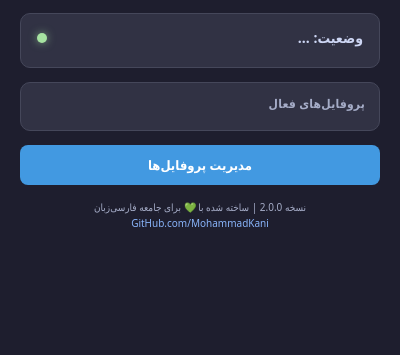
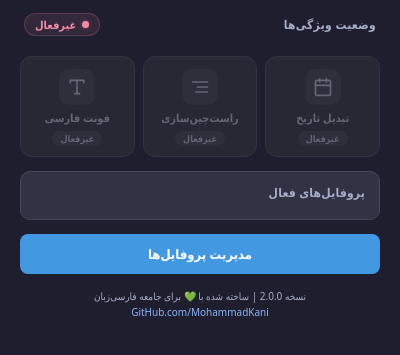
Before and after one commit to MohammadKani/Persianer, a browser extension: page popup.html in a window 400 px wide. Shown: the part 69-424 px from the top of the page. Drawn offline with Linux system fonts and the light colour scheme.

Commit message:
popup header

```diff
--- a/popup.html
+++ b/popup.html
@@ -81,48 +81,194 @@
       margin: 0;
     }
 
-    /* ---- Status card ---- */
-    .status-card {
-      background: var(--bg-card);
-      border: 1px solid var(--border);
-      border-radius: var(--radius);
-      padding: 14px 16px;
+    /* ---- Status section ---- */
+    .status-section {
+      display: flex;
+      flex-direction: column;
+      gap: 10px;
     }
 
-    .status-indicator {
+    .status-header {
       display: flex;
       align-items: center;
       justify-content: space-between;
+      padding: 0 4px;
     }
 
-    .status-text {
-      font-size: 14px;
-      font-weight: 600;
-      color: var(--text);
+    .status-label {
+      font-size: 12px;
+      font-weight: 700;
+      color: var(--text-dim);
+      letter-spacing: 0.3px;
     }
 
-    .status-dot {
-      width: 10px;
-      height: 10px;
-      border-radius: 50%;
-      background-color: var(--success);
-      box-shadow: 0 0 8px rgba(166, 227, 161, 0.6);
+    .status-pill {
+      display: flex;
+      align-items: center;
+      gap: 6px;
+      padding: 3px 10px;
+      border-radius: 20px;
+      font-size: 11px;
+      font-weight: 700;
+      transition: all 0.3s ease;
     }
 
-    .status-dot.disabled {
-      background-color: var(--danger);
-      box-shadow: 0 0 8px rgba(243, 139, 168, 0.5);
+    .status-pill.active {
+      background: rgba(166, 227, 161, 0.15);
+      color: var(--success);
+      border: 1px solid rgba(166, 227, 161, 0.3);
+    }
+
+    .status-pill.inactive {
+      background: rgba(243, 139, 168, 0.1);
+      color: var(--danger);
+      border: 1px solid rgba(243, 139, 168, 0.2);
+    }
+
+    .status-pill-dot {
+      width: 7px;
+      height: 7px;
+      border-radius: 50%;
+      flex-shrink: 0;
+    }
+
+    .status-pill.active .status-pill-dot {
+      background: var(--success);
+      box-shadow: 0 0 6px rgba(166, 227, 161, 0.8);
+      animation: pulse-dot 2s ease-in-out infinite;
+    }
+
+    .status-pill.inactive .status-pill-dot {
+      background: var(--danger);
+      box-shadow: 0 0 4px rgba(243, 139, 168, 0.4);
+    }
+
+    @keyframes pulse-dot {
+      0%, 100% { opacity: 1; transform: scale(1); }
+      50% { opacity: 0.6; transform: scale(0.85); }
     }
 
     .status-host {
-      margin-top: 6px;
       font-size: 11px;
       color: var(--text-dim);
-      text-align: right;
+      text-align: center;
       unicode-bidi: embed;
       white-space: nowrap;
       overflow: hidden;
       text-overflow: ellipsis;
+      padding: 0 4px;
+    }
+
+    /* ---- Feature cards ---- */
+    .feature-cards {
+      display: grid;
+      grid-template-columns: 1fr 1fr 1fr;
+      gap: 8px;
+    }
+
+    .feature-card {
+      background: var(--bg-card);
+      border: 1.5px solid var(--border);
+      border-radius: 12px;
+      padding: 12px 8px 10px;
+      display: flex;
+      flex-direction: column;
+      align-items: center;
+      gap: 6px;
+      transition: all 0.3s cubic-bezier(0.4, 0, 0.2, 1);
+      position: relative;
+      overflow: hidden;
+    }
+
+    .feature-card.active {
+      border-color: rgba(166, 227, 161, 0.4);
+      background: linear-gradient(160deg, rgba(166, 227, 161, 0.08), var(--bg-card));
+      box-shadow: 0 2px 12px rgba(166, 227, 161, 0.1);
+    }
+
+    .feature-card.inactive {
+      opacity: 0.5;
+      filter: saturate(0.4);
+    }
+
+    .feature-card::before {
+      content: '';
+      position: absolute;
+      top: 0;
+      left: 0;
+      right: 0;
+      height: 3px;
+      border-radius: 12px 12px 0 0;
+      transition: all 0.3s ease;
+    }
+
+    .feature-card.active::before {
+      background: linear-gradient(90deg, transparent, var(--success), transparent);
+      opacity: 1;
+    }
+
+    .feature-card.inactive::before {
+      background: var(--border);
+      opacity: 0.3;
+    }
+
+    .feature-icon {
+      width: 36px;
+      height: 36px;
+      border-radius: 10px;
+      display: flex;
+      align-items: center;
+      justify-content: center;
+      transition: all 0.3s ease;
+    }
+
+    .feature-card.active .feature-icon {
+      background: rgba(166, 227, 161, 0.15);
+      color: var(--success);
+    }
+
+    .feature-card.inactive .feature-icon {
+      background: rgba(166, 173, 200, 0.1);
+      color: var(--text-dim);
+    }
+
+    .feature-icon svg {
+      width: 20px;
+      height: 20px;
+    }
+
+    .feature-name {
+      font-size: 11px;
+      font-weight: 700;
+      text-align: center;
+      line-height: 1.3;
+      transition: color 0.3s ease;
+    }
+
+    .feature-card.active .feature-name {
+      color: var(--text);
+    }
+
+    .feature-card.inactive .feature-name {
+      color: var(--text-dim);
+    }
+
+    .feature-status {
+      font-size: 9px;
+      font-weight: 700;
+      padding: 1px 8px;
+      border-radius: 10px;
+      transition: all 0.3s ease;
+    }
+
+    .feature-card.active .feature-status {
+      background: rgba(166, 227, 161, 0.2);
+      color: var(--success);
+    }
+
+    .feature-card.inactive .feature-status {
+      background: rgba(166, 173, 200, 0.1);
+      color: var(--text-dim);
     }
 
     /* ---- Profile list ---- */
@@ -335,12 +481,38 @@
       </div>
     </div>
 
-    <div class="status-card">
-      <div class="status-indicator">
-        <span class="status-text" id="status-text">وضعیت: …</span>
-        <div class="status-dot" id="status-dot"></div>
+    <div class="status-section">
+      <div class="status-header">
+        <span class="status-label">وضعیت ویژگی‌ها</span>
+        <div class="status-pill inactive" id="status-pill">
+          <div class="status-pill-dot"></div>
+          <span id="status-pill-text">غیرفعال</span>
+        </div>
       </div>
       <div class="status-host" id="status-host"></div>
+      <div class="feature-cards" id="feature-cards">
+        <div class="feature-card inactive" id="card-date">
+          <div class="feature-icon">
+            <svg viewBox="0 0 24 24" fill="none" stroke="currentColor" stroke-width="2" stroke-linecap="round" stroke-linejoin="round"><rect x="3" y="4" width="18" height="18" rx="2" ry="2"/><line x1="16" y1="2" x2="16" y2="6"/><line x1="8" y1="2" x2="8" y2="6"/><line x1="3" y1="10" x2="21" y2="10"/></svg>
+          </div>
+          <div class="feature-name">تبدیل تاریخ</div>
+          <div class="feature-status">غیرفعال</div>
+        </div>
+        <div class="feature-card inactive" id="card-rtl">
+          <div class="feature-icon">
+            <svg viewBox="0 0 24 24" fill="none" stroke="currentColor" stroke-width="2" stroke-linecap="round" stroke-linejoin="round"><line x1="21" y1="6" x2="3" y2="6"/><line x1="21" y1="12" x2="9" y2="12"/><line x1="21" y1="18" x2="7" y2="18"/></svg>
+          </div>
+          <div class="feature-name">راست‌چین‌سازی</div>
+          <div class="feature-status">غیرفعال</div>
+        </div>
+        <div class="feature-card inactive" id="card-font">
+          <div class="feature-icon">
+            <svg viewBox="0 0 24 24" fill="none" stroke="currentColor" stroke-width="2" stroke-linecap="round" stroke-linejoin="round"><polyline points="4 7 4 4 20 4 20 7"/><line x1="9" y1="20" x2="15" y2="20"/><line x1="12" y1="4" x2="12" y2="20"/></svg>
+          </div>
+          <div class="feature-name">فونت فارسی</div>
+          <div class="feature-status">غیرفعال</div>
+        </div>
+      </div>
     </div>
 
     <div class="profiles-section">
--- a/popup.js
+++ b/popup.js
@@ -21,9 +21,12 @@
   };
 
   const el = {
-    statusText: document.getElementById('status-text'),
-    statusDot: document.getElementById('status-dot'),
+    statusPill: document.getElementById('status-pill'),
+    statusPillText: document.getElementById('status-pill-text'),
     statusHost: document.getElementById('status-host'),
+    cardDate: document.getElementById('card-date'),
+    cardRtl: document.getElementById('card-rtl'),
+    cardFont: document.getElementById('card-font'),
     profileList: document.getElementById('profile-list'),
     manageBtn: document.getElementById('manage-btn')
   };
@@ -73,15 +76,36 @@
   }
 
   /**
+   * Set a feature card's active/inactive visual state.
+   * تنظیم وضعیت بصری فعال/غیرفعال کارت ویژگی.
+   */
+  function setFeatureCard(card, isActive) {
+    if (!card) return;
+    const statusEl = card.querySelector('.feature-status');
+    if (isActive) {
+      card.classList.remove('inactive');
+      card.classList.add('active');
+      if (statusEl) statusEl.textContent = 'فعال';
+    } else {
+      card.classList.remove('active');
+      card.classList.add('inactive');
+      if (statusEl) statusEl.textContent = 'غیرفعال';
+    }
+  }
+
+  /**
    * Render the whole popup from currentState + currentHostname.
    * رندر کل popup بر اساس وضعیت و نام میزبان جاری.
    */
   function render() {
     if (!currentState) {
-      el.statusText.textContent = 'وضعیت: نامشخص';
-      el.statusDot.classList.add('disabled');
+      el.statusPill.className = 'status-pill inactive';
+      el.statusPillText.textContent = 'نامشخص';
       el.statusHost.textContent = '';
       el.profileList.innerHTML = '';
+      setFeatureCard(el.cardDate, false);
+      setFeatureCard(el.cardRtl, false);
+      setFeatureCard(el.cardFont, false);
       return;
     }
 
@@ -95,16 +119,18 @@
     const anyFeatureOn = s.dateConversion || s.persianRtl || s.fullPageRtl;
     const offActive = PersianerProfiles.isOffActive(state);
 
+    // Update feature cards
+    setFeatureCard(el.cardDate, s.dateConversion);
+    setFeatureCard(el.cardRtl, s.persianRtl || s.fullPageRtl);
+    setFeatureCard(el.cardFont, s.forceFont || (s.font && s.font !== 'Sahel'));
+
+    // Update status pill
     if (offActive || !anyFeatureOn) {
-      el.statusDot.classList.add('disabled');
-      el.statusText.textContent = offActive ? 'وضعیت: خاموش' : 'وضعیت: غیرفعال برای این صفحه';
+      el.statusPill.className = 'status-pill inactive';
+      el.statusPillText.textContent = offActive ? 'خاموش' : 'غیرفعال';
     } else {
-      el.statusDot.classList.remove('disabled');
-      const parts = [];
-      if (s.dateConversion) parts.push('تبدیل تاریخ');
-      if (s.persianRtl) parts.push('راست‌چین خودکار');
-      if (s.fullPageRtl) parts.push('صفحه راست‌چین');
-      el.statusText.textContent = 'وضعیت: ' + (parts.length ? parts.join(' و ') : 'فعال');
+      el.statusPill.className = 'status-pill active';
+      el.statusPillText.textContent = 'فعال';
     }
 
     // Build profile list in profileOrder
```
